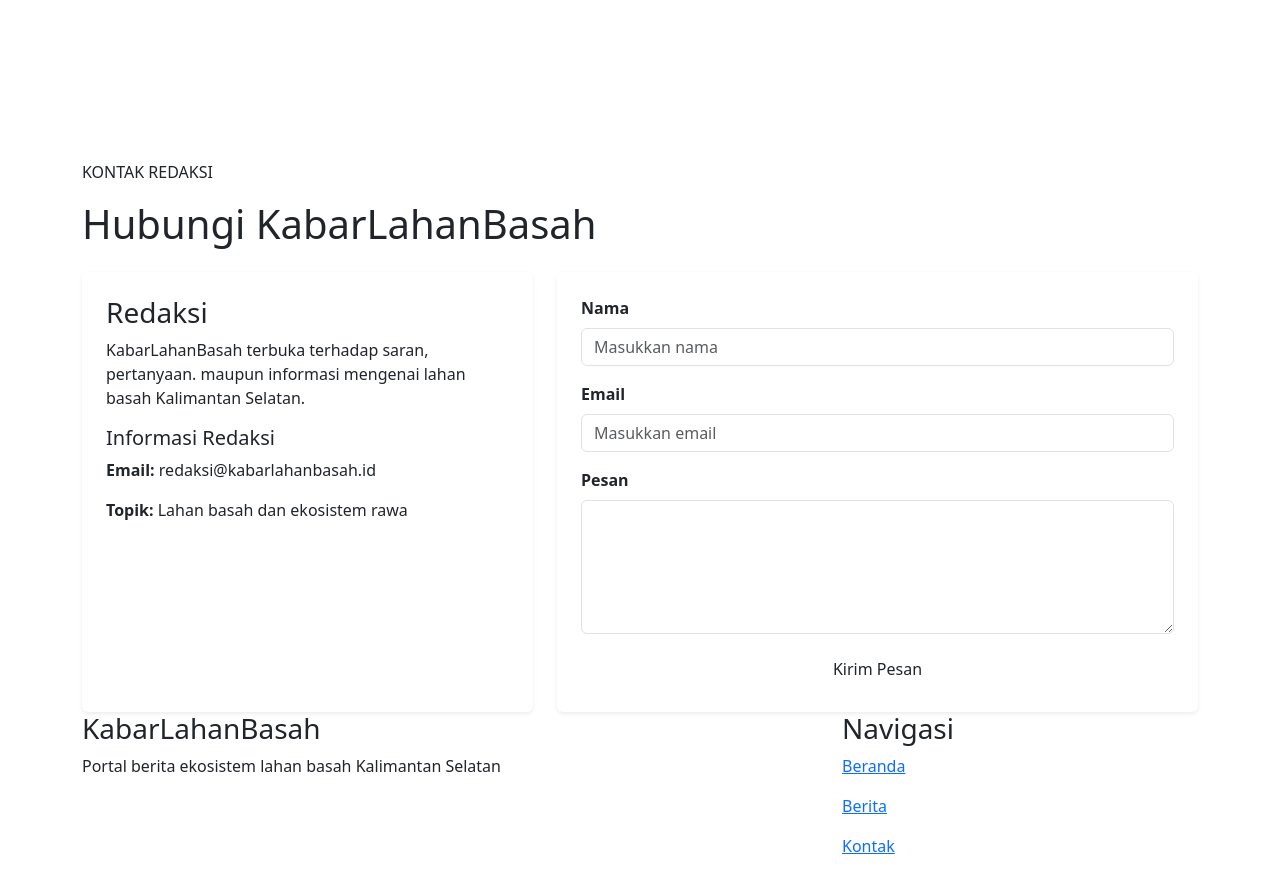
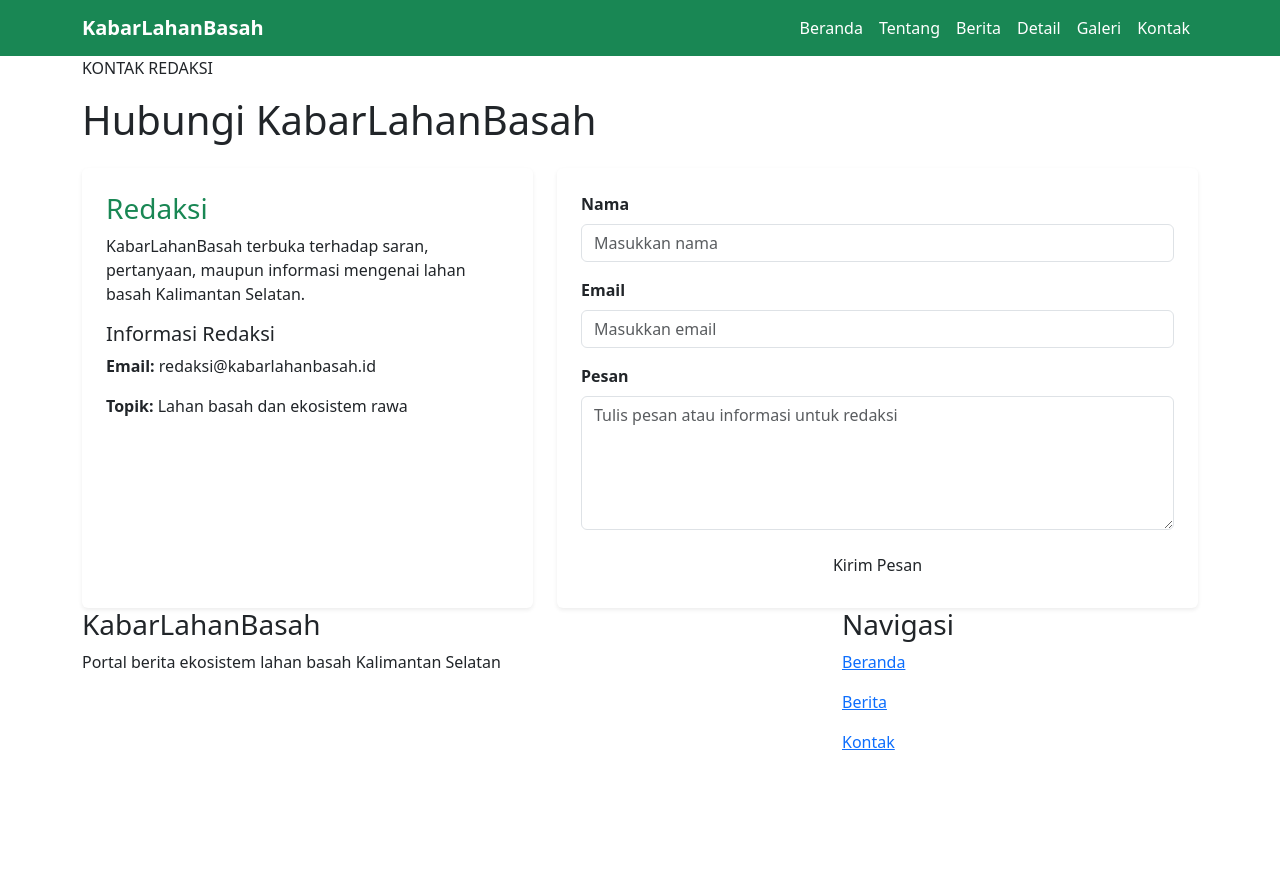
Before and after one commit to shaubahkuliah-code/project-pemweb, a plain HTML site: page kontak.html in a window 1280 px wide. After the commit the page ends 800 px from the top, so only its background shows below. Drawn offline with nearby package versions, Linux system fonts and the light colour scheme.

Commit message:
kontak baru

```diff
--- a/kontak.html
+++ b/kontak.html
@@ -6,20 +6,20 @@
     <meta name="viewport" content="width=device-width, initial-scale=1.0">
     <title>Galeri | KabarLahanBasah</title>
     <link href="https://cdn.jsdelivr.net/npm/bootstrap@5.3.3/dist/css/bootstrap.min.css" rel="stylesheet">
-    <link href="stylesheet" href="style.css">
+    <link rel="stylesheet" href="style.css">
 </head>
 
 <body>
 
 <header>
-    <nav class="navbar navbar-dark bg-succes">
+    <nav class="navbar navbar-dark bg-success">
         <div class="container">
 
             <a class="navbar-brand fw-bold" href="index.html">
                 Kabar<span>LahanBasah</span>
             </a>
 
-            <div class="d-flex-wrap justify-content-center">
+            <div class="d-flex flex-wrap justify-content-center">
                 <a class="nav-link text-white px-2" href="index.html">Beranda</a>
                 <a class="nav-link text-white px-2" href="tentang.html">Tentang</a>
                 <a class="nav-link text-white px-2" href="berita.html">Berita</a>
@@ -52,13 +52,13 @@
 
                     <div class="card-body p-4">
 
-                        <h2 class="h3 text-succes">
+                        <h2 class="h3 text-success">
                             Redaksi
                         </h2>
 
                         <p>
                             KabarLahanBasah terbuka terhadap saran,
-                            pertanyaan. maupun informasi mengenai
+                            pertanyaan, maupun informasi mengenai
                             lahan basah Kalimantan Selatan.
                         </p>
 
@@ -135,8 +135,7 @@
                         name="pesan"
                         rows="5"
                         placeholder="Tulis pesan atau informasi untuk redaksi"
-                        required>
-                    </textarea>
+                        required></textarea>
                 </div>
 
                 <button type="submit" class="btn btn-succes">
```
